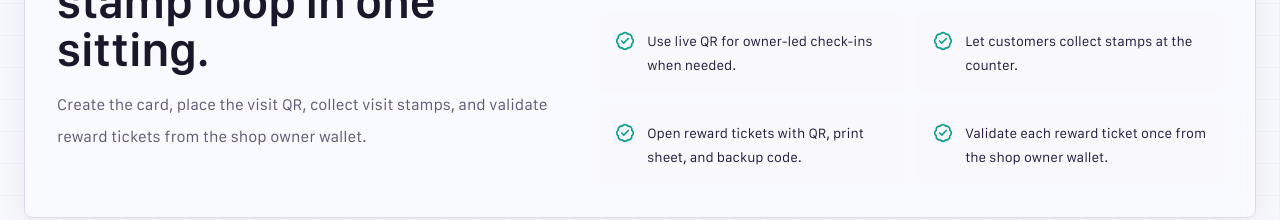
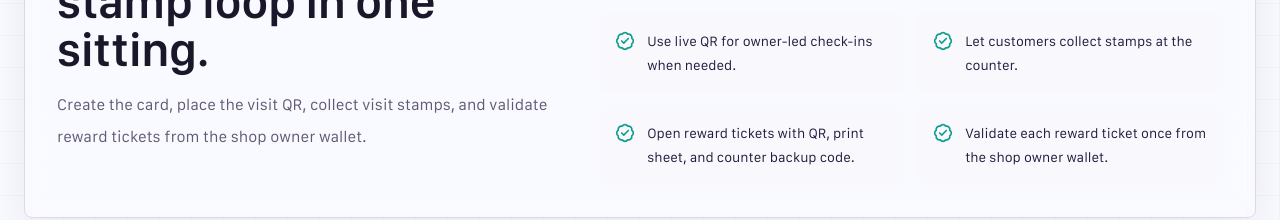
Before and after one commit to h4shisupply/celo-noodl3, a Next.js app: page / in a window 1280 px wide. Shown: the part 2780-3000 px from the top of the page. Built offline with nearby package versions, Linux system fonts and the light colour scheme; no server answers.

Commit message:
Clarify landing ticket backup copy

```diff
--- a/components/home-page.tsx
+++ b/components/home-page.tsx
@@ -783,7 +783,7 @@ const enHomeCopy: HomeCopy = {
       "Print or download the reusable visit QR.",
       "Use live QR for owner-led check-ins when needed.",
       "Let customers collect stamps at the counter.",
-      "Open reward tickets with QR, print sheet, and backup code.",
+      "Open reward tickets with QR, print sheet, and counter backup code.",
       "Validate each reward ticket once from the shop owner wallet."
     ]
   },
```
